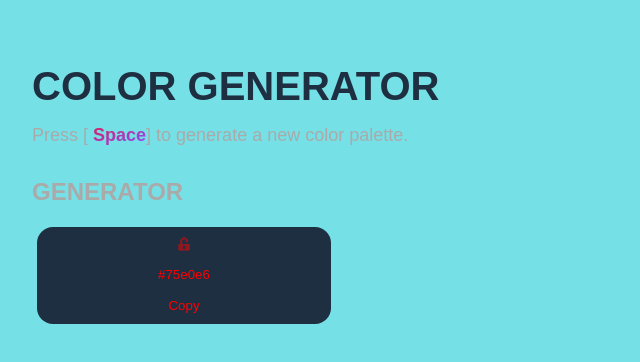
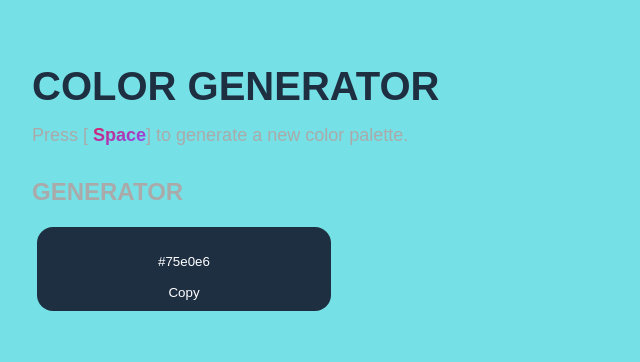
Before and after one commit to Caro-L-dev/Color-generator, a Vue app: page / in a window 1280 px wide. Shown: the top 362 px of the page, without its empty margins (0-640 px from the left). Built offline with nearby package versions, Linux system fonts and the light colour scheme.

Commit message:
:recycle: chore: Improve comprehension by renaming the elements

```diff
--- a/package.json
+++ b/package.json
@@ -10,7 +10,9 @@
   "dependencies": {
     "@fortawesome/fontawesome-svg-core": "^1.2.36",
     "@fortawesome/free-solid-svg-icons": "^5.15.4",
+    "clipboard": "^2.0.8",
     "core-js": "^3.6.5",
+    "js-event-bus": "^1.1.1",
     "vue": "^3.0.0"
   },
   "devDependencies": {
--- a/src/App.vue
+++ b/src/App.vue
@@ -3,32 +3,26 @@ export default {
   data() {
     return {
       color: '',
-      value: '',
-      styleObject: {
-        backgroundColor: this.getRandomColor(),
-        transition: '0.4s ease-in-out',
-        color: 'red'
-      }
     }
   },
   created: function() {
     this.getRandomColor();
 
-      document.addEventListener('keydown', event => {
-      if(event.code === 'Space') this.getRandomColor();
+    document.addEventListener('keydown', press => {
+      if(press.code === 'Space') this.getRandomColor();
     });
   },
   watch: {
-     color: function(value) {
-         document.body.style.backgroundColor = value;
-    //  document.getElementsByClassName('color') = value;
+    color: function(displayRandomColor) {
+      document.body.style.backgroundColor = displayRandomColor;
+      // document.getElementById("colorId").style.backgroundColor= displayRandomColor;
     }
   },
   methods: {
     getRandomColor: function() {
       this.color = '#' + (Math.random().toString(16) + "000000").substring(2,8);
     },
-    copyHex: function() {
+    copyHexColorValue: function() {
       document.execCommand("copy");
     }
   }
@@ -38,29 +32,19 @@ export default {
 <template>
   <main>
       <h1 class="title">Color Generator</h1>
-      <p class="subtitle">
-         Press [
-          <button
-            class="generator-btn"
-            v-on:click="$emit('color-content-change', getRandomColor())"
-          >
-          Space
-          </button>]
+      <p class="subtitle"> Press [
+          <button class="generator-btn" v-on:click="$emit('color-item-change', getRandomColor())">Space</button>]
            to generate a new color palette.
       </p>
       <h4 class='title-two'>Generator</h4>
-      <div class="grid-color-box">
-
-        <div class="color">
-          <div class="color-content" v-bind:style="styleObject" >
-            <button class="lock-toggle fas fa-unlock-alt" />
-            <input type="text" class="color-input" :value='color' />
-            <button class="copy-hex"
-                    v-on:click="$emit('color-content-copy', copyHex())"
+      <div class="grid__color-item">
+          <div class="color-item">
+            <input type="text" class="color-item__hex-color-value" :value='color' />
+            <button class="copy__hex-color-value"
+              v-on:click="$emit('color-item__copied', copyHexColorValue())"
             >
               Copy
             </button>
-          </div>
           </div>
 
         </div>
@@ -109,7 +93,7 @@ export default {
   margin-bottom: 1rem;
 }
 
-.grid-color-box {
+.grid__color-item {
   display: grid;
   grid-template-columns: repeat(1, 1fr);
 
@@ -122,8 +106,7 @@ export default {
   }
 }
 
-.color {
-  &-content {
+.color-item {
     display: flex;
     align-items: center;
     justify-content: space-between;
@@ -134,23 +117,13 @@ export default {
     background-color: $dark-color;
     transition: 0.4s ease-out;
     border: 0.2rem solid transparent;
-  }
 
-  &-input {
+    &__hex-color-value {
       text-align: center;
     }
 
-  &-copied {
+    &__copied {
       border-color: red;
-  }
-}
-
-.lock-toggle {
-  opacity: 0.5;
-  transition: 0.4s;
-
-  &--is-locked {
-    opacity: 1;
     }
 }
 
@@ -161,13 +134,13 @@ export default {
 }
 
 @media (min-width: $large-device) {
-  .color-content {
+  .color-item {
     flex-direction: column;
     align-items: center;
     justify-content: center;
   }
 
-  .color-input {
+  .color-item__hex-color-value {
     margin-top: 1rem;
     margin-bottom: 1rem;
   }
```
Also changed, not shown: 2 other files (tests, documents, lock files or other folders). Lines whose indentation alone changed are shown as unchanged.
